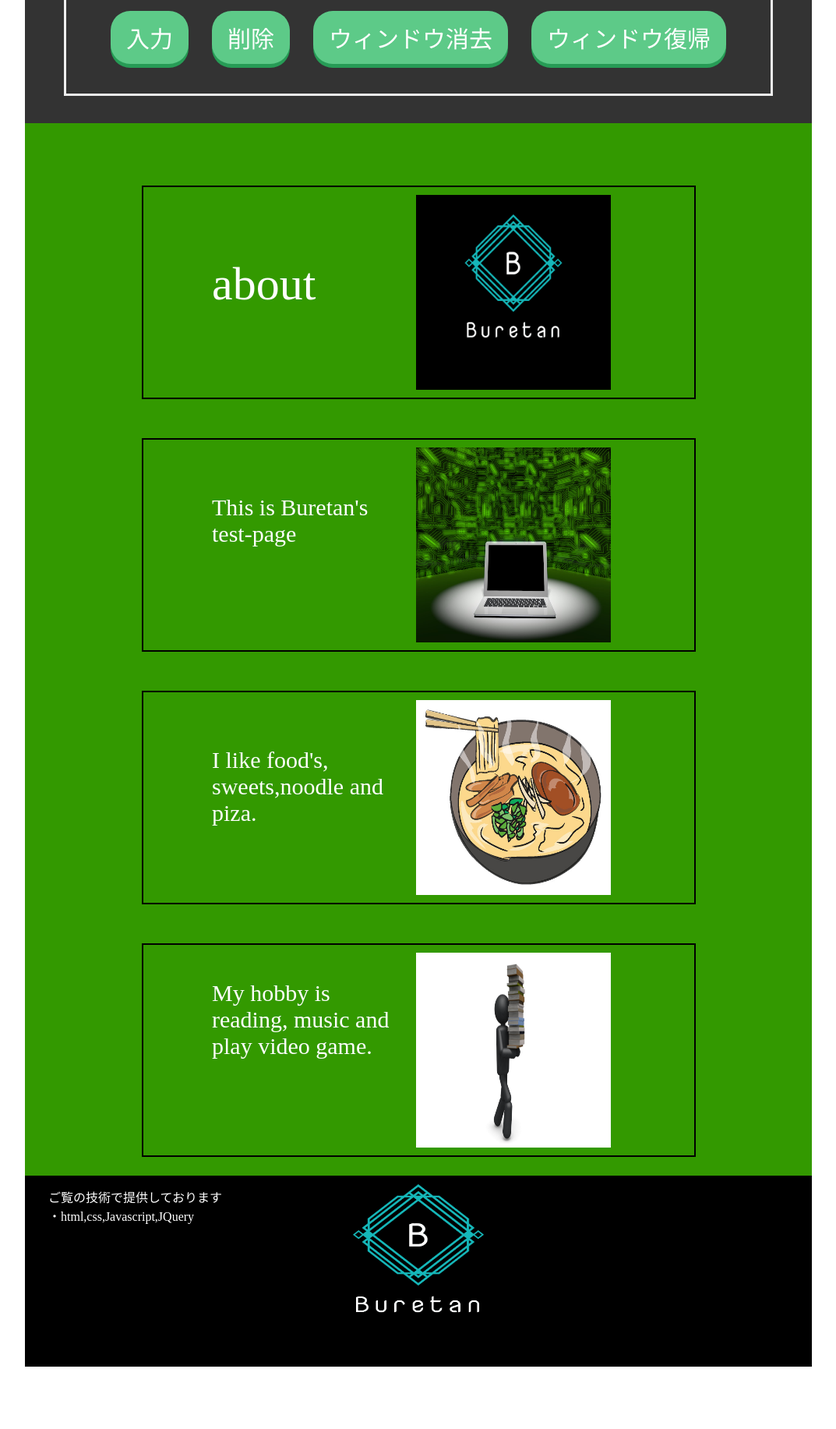
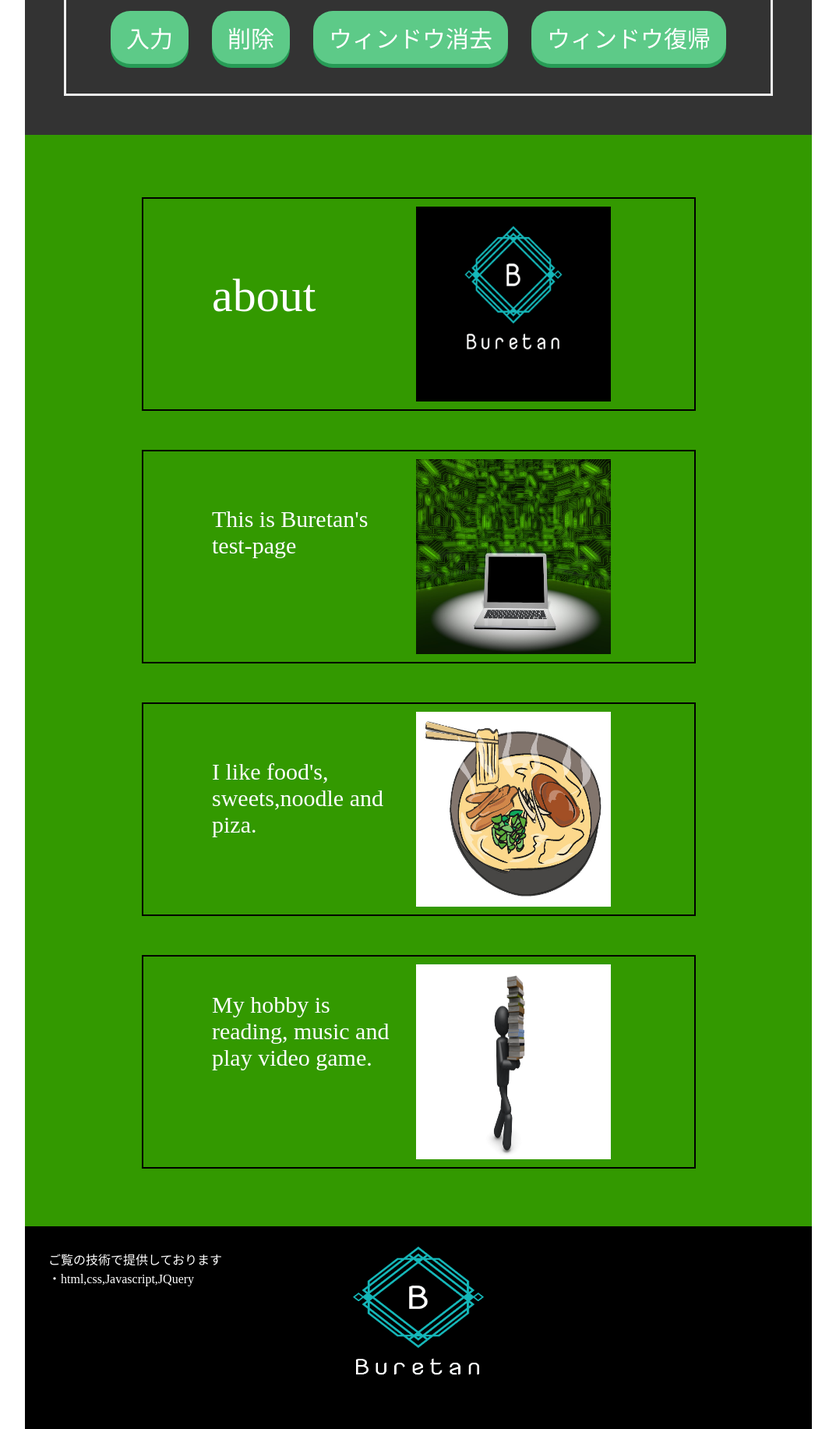
Before and after one commit to Buretan/Buretan.github.io, a PHP site: page / in a window 1280 px wide. Shown: the part 1594-3427 px from the top of the page at 78% size, without its empty margins (103-1176 px from the left). Before the commit the page ends 3347 px from the top, so only its background shows below. Run offline with PHP 8.4, Linux system fonts and the light colour scheme; some libraries are stand-ins or nearby versions.

Commit message:
Update css1.css

```diff
--- a/css1.css
+++ b/css1.css
@@ -132,14 +132,13 @@ textarea{
   position: relative;
    top: 0px;
    left: 0px;
-  margin: -15px auto;
+  margin: 0px auto;
   padding: 0px;
-  width: 100%;
-  max-width: 1010px;
-  height: 1350px;
+  width: 1010px;
+  height: 1400px;
   background-color: #390;
   color: #000;
-  overflow: hidden;
+  overflow: hidden
 }
 
 .about{
```
Lines whose indentation alone changed are shown as unchanged.
